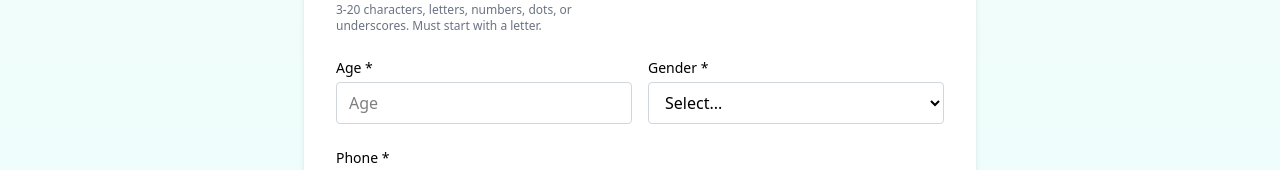
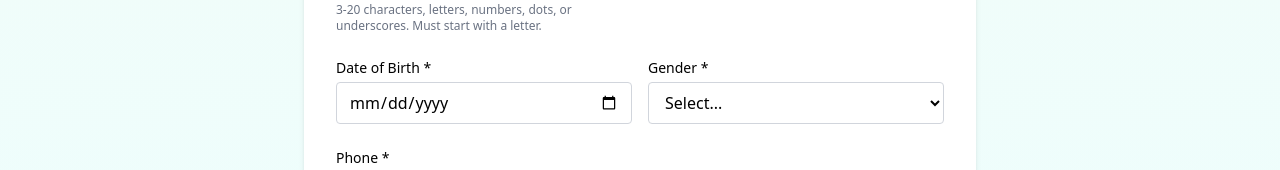
Before and after one commit to oss-slu/TheHealthApp, a React (Vite) app in the folder frontend/: page /auth/signup in a window 1280 px wide. Shown: the part 309-479 px from the top of the page. Built offline with nearby package versions, Linux system fonts and the light colour scheme; no server answers.

Commit message:
feat: [Small Rock] Add backward-compatible DOB transition and legacy-user recovery (Closes #161)

```diff
--- a/frontend/src/pages/auth/Signup.jsx
+++ b/frontend/src/pages/auth/Signup.jsx
@@ -18,16 +18,17 @@ const Signup = ({ onAuthSuccess = () => {} }) => {
   const [form, setForm] = useState({
     username: '',
     name: '',
-    age: '',
+    dateOfBirth: '',
     gender: '',
     phone: '',
     password: '',
     confirm: '',
   });
+
   const [touched, setTouched] = useState({
     username: false,
     name: false,
-    age: false,
+    dateOfBirth: false,
     gender: false,
     phone: false,
     password: false,
@@ -37,20 +38,27 @@ const Signup = ({ onAuthSuccess = () => {} }) => {
   const [error, setError] = useState(null);
 
   const usernameValid = useMemo(
-    () => validateUsername(form.username),
-    [form.username]
-  );
+      () => validateUsername(form.username),
+     [form.username]
+   );
+
   const nameValid = form.name.trim().length >= 2;
-  const ageValid = form.age !== '' && parseInt(form.age, 10) > 12 && parseInt(form.age, 10) < 121;
+
+  const dobValid = useMemo(() => {
+    if (!form.dateOfBirth) return false;
+    const dob = new Date(form.dateOfBirth);
+    const ageDate = new Date(Date.now() - dob.getTime());
+    const calculatedAge = Math.abs(ageDate.getUTCFullYear() - 1970);
+    return calculatedAge > 12 && calculatedAge < 121;
+  }, [form.dateOfBirth]);
+
   const genderValid = ['male', 'female', 'other', 'na'].includes(form.gender);
   const phoneValid = /^\+?[0-9]{10,15}$/.test(form.phone);
-  const passwordValid = useMemo(
-    () => validatePassword(form.password),
-    [form.password]
-  );
+
+  const passwordValid = useMemo(() => validatePassword(form.password), [form.password]);
   const confirmValid = form.confirm.length > 0 && form.confirm === form.password;
 
-  const isFormValid = usernameValid && nameValid && ageValid && genderValid && phoneValid && passwordValid && confirmValid;
+  const isFormValid = usernameValid && nameValid && dobValid && genderValid && phoneValid && passwordValid && confirmValid;
 
   const onChange = (e) => {
     const { name, value } = e.target;
@@ -74,15 +82,14 @@ const Signup = ({ onAuthSuccess = () => {} }) => {
     setTouched({
       username: true,
       name: true,
-      age: true,
+      dateOfBirth: true,
       gender: true,
       phone: true,
       password: true,
       confirm: true,
     });
-    if (!isFormValid) {
-      return;
-    }
+
+    if (!isFormValid) return;
 
     setIsSubmitting(true);
     setError(null);
@@ -92,7 +99,7 @@ const Signup = ({ onAuthSuccess = () => {} }) => {
       const payload = {
         username: normalizedUsername,
         name: form.name.trim(),
-        age: parseInt(form.age, 10),
+        date_of_birth: form.dateOfBirth,
         gender: form.gender,
         phone: form.phone,
         password: form.password,
@@ -178,24 +185,28 @@ const Signup = ({ onAuthSuccess = () => {} }) => {
 
             <div className="grid grid-cols-1 md:grid-cols-2 gap-4">
               <div>
-                <label className="block text-sm font-medium mb-1">{t('auth:age', 'Age')} *</label>
+                <label className="block text-sm font-medium mb-1" htmlFor="dateOfBirth">
+                  {t('auth:dob', 'Date of Birth')} *
+                </label>
                 <input
-                  type="number"
+                  id="dateOfBirth"
+                  type="date"
                   className={`w-full border rounded px-3 py-2 ${
-                    touched.age && !ageValid ? 'border-red-500' : 'border-gray-300'
+                    touched.dateOfBirth && !dobValid ? 'border-red-500' : 'border-gray-300'
                   }`}
-                  name="age"
-                  value={form.age}
+                  name="dateOfBirth"
+                  value={form.dateOfBirth}
                   onChange={onChange}
                   onBlur={onBlur}
-                  placeholder={t('auth:age', 'Age')}
-                  min="13"
-                  max="120"
+                  max={new Date().toISOString().split("T")[0]}
                 />
-                {touched.age && !ageValid && (
-                  <p className="text-xs text-red-600 mt-1">{t('auth:errors.ageInvalid', 'Age must be between 13 and 120')}</p>
+                {touched.dateOfBirth && !dobValid && (
+                  <p className="text-xs text-red-600 mt-1">
+                    {t('auth:errors.dobInvalid', 'You must be between 13 and 120 years old')}
+                  </p>
                 )}
               </div>
+
               <div>
                 <label className="block text-sm font-medium mb-1">{t('auth:gender')} *</label>
                 <select
@@ -214,7 +225,9 @@ const Signup = ({ onAuthSuccess = () => {} }) => {
                   <option value="na">{t('common:preferNotToSay', 'Prefer not to say')}</option>
                 </select>
                 {touched.gender && !genderValid && (
-                  <p className="text-xs text-red-600 mt-1">{t('auth:errors.genderRequired', 'Please select a gender')}</p>
+                  <p className="text-xs text-red-600 mt-1">
+                    {t('auth:errors.genderRequired', 'Please select a gender')}
+                  </p>
                 )}
               </div>
             </div>
```
Also changed, not shown: 1 other file (tests, documents, lock files or other folders).
